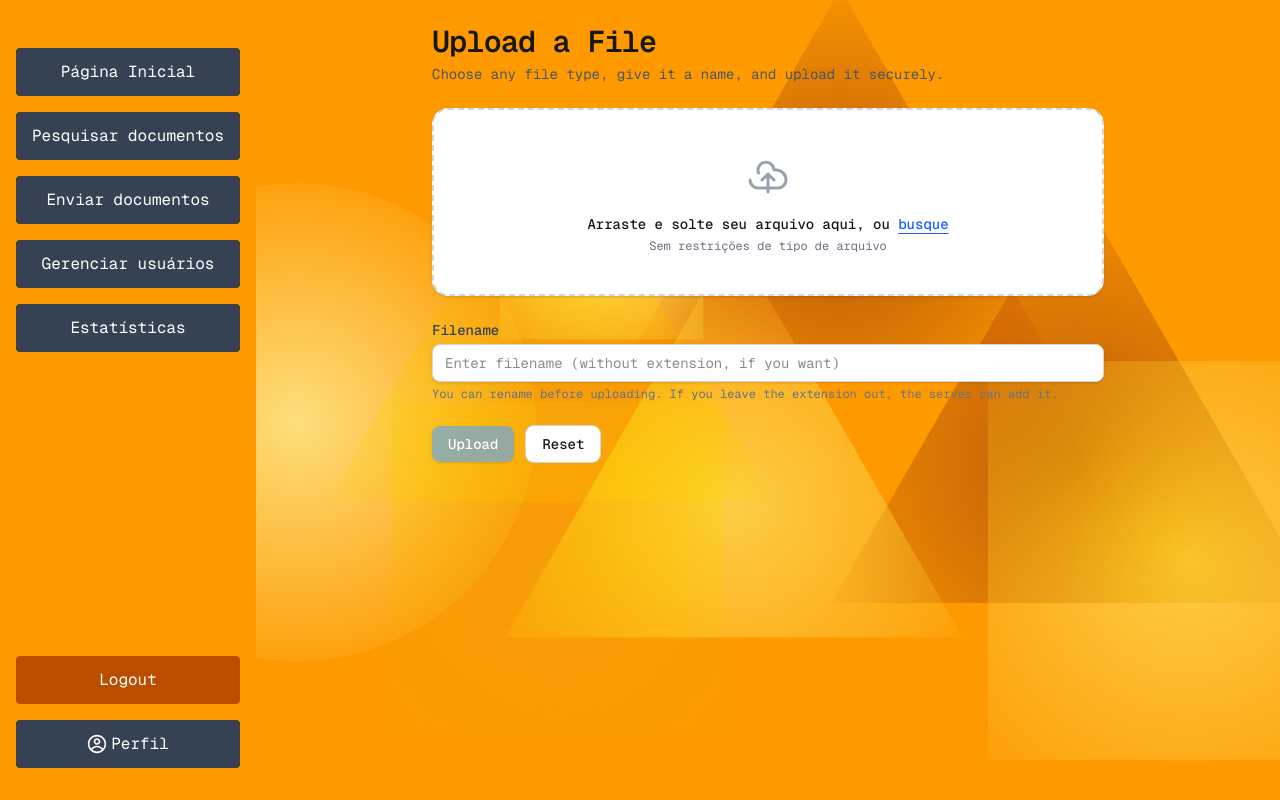
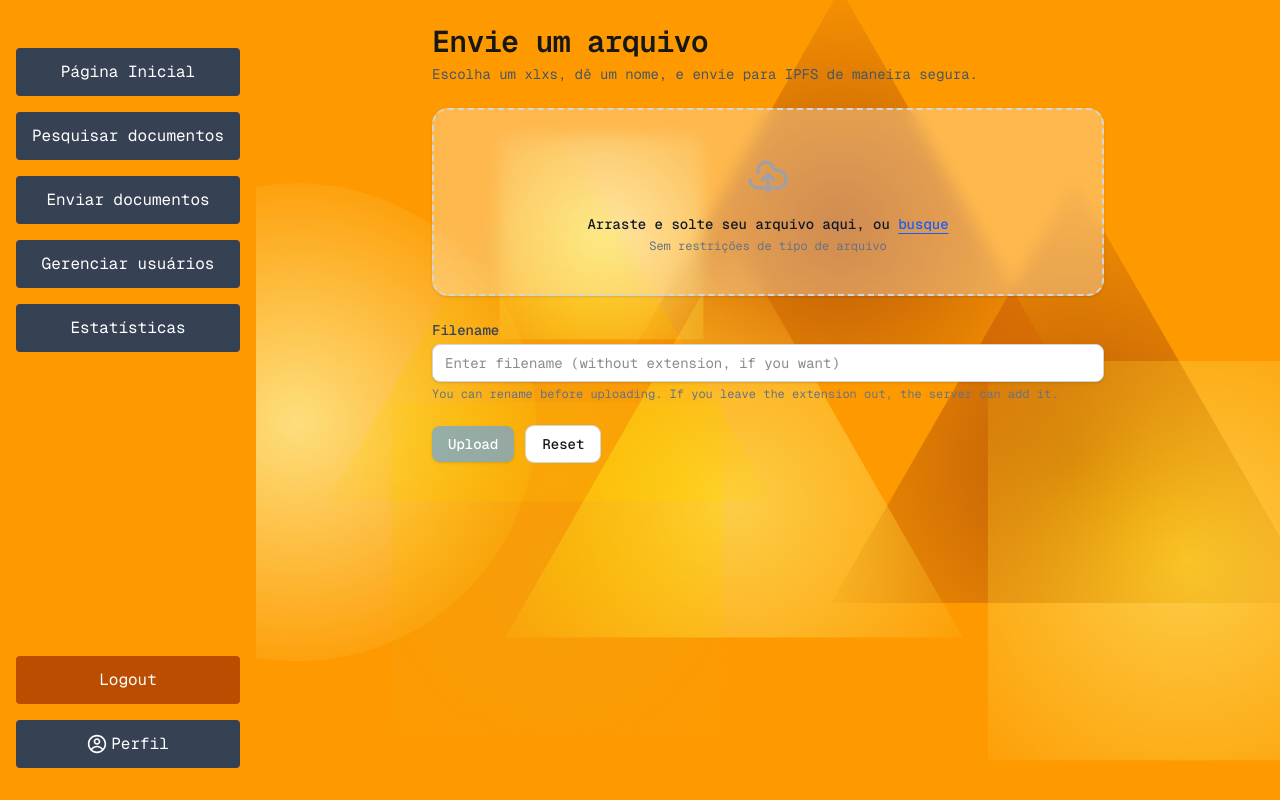
Before and after one commit to felipestawinski/kpi-master-front, a Next.js app in the folder kpi-master-front/: page /upload in a window 1280 px wide. Built offline with nearby package versions, Linux system fonts and the light colour scheme.

Commit message:
upload page style change

```diff
--- a/kpi-master-front/src/app/(app)/upload/page.tsx
+++ b/kpi-master-front/src/app/(app)/upload/page.tsx
@@ -91,9 +91,9 @@ export default function UploadPage() {
     <div className="p-6">
       <div className="mx-auto max-w-2xl">
         <div className="mb-6">
-          <h1 className="text-3xl font-semibold tracking-tight">Upload a File</h1>
+          <h1 className="text-3xl font-semibold tracking-tight">Envie um arquivo</h1>
           <p className="mt-1 text-sm text-gray-600">
-            Choose any file type, give it a name, and upload it securely.
+            Escolha um xlxs, dê um nome, e envie para IPFS de maneira segura.
           </p>
         </div>
 
@@ -107,7 +107,7 @@ export default function UploadPage() {
             className={[
               'relative flex cursor-pointer flex-col items-center justify-center rounded-2xl border-2 border-dashed p-10 transition',
               isDragging ? 'border-blue-500/70 bg-blue-50' : 'border-gray-300 hover:border-gray-400',
-              'bg-white shadow-sm',
+              'bg-white/30 backdrop-blur-sm shadow-sm',
             ].join(' ')}
             role="button"
             tabIndex={0}
@@ -134,7 +134,7 @@ export default function UploadPage() {
 
             {!file ? (
               <>
-                <p className="text-sm font-medium">
+                <p className="text-sm font-medium text-gray-900">
                   Arraste e solte seu arquivo aqui, ou{' '}
                   <span className="text-blue-600 underline underline-offset-4">busque</span>
                 </p>
```
